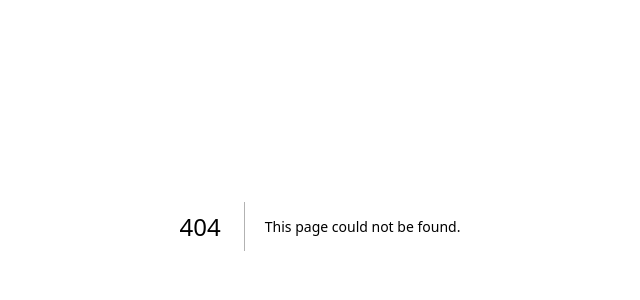
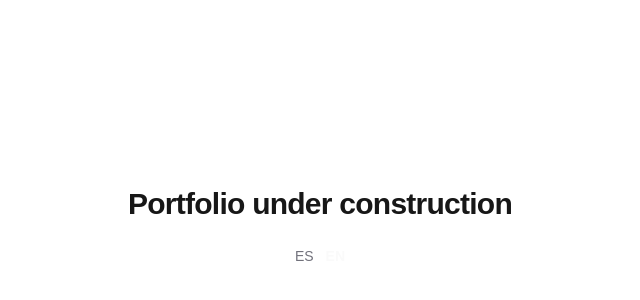
Before and after one commit to cris071198/portafolio-hub, a Next.js app: page /en in a window 1280 px wide. Before the commit this address had no page. Shown: the part 174-474 px from the top of the page, without its empty margins (320-960 px from the left). Built offline with nearby package versions, Linux system fonts and the light colour scheme.

Commit message:
Add route-based i18n (/es, /en) with middleware redirect

```diff
--- /dev/null
+++ b/src/app/[lang]/layout.tsx
@@ -0,0 +1,43 @@
+import type { Metadata } from "next";
+import { Geist, Geist_Mono } from "next/font/google";
+import { notFound } from "next/navigation";
+import { locales, type Locale } from "@/i18n/config";
+import "../globals.css";
+
+const geistSans = Geist({
+  variable: "--font-geist-sans",
+  subsets: ["latin"],
+});
+
+const geistMono = Geist_Mono({
+  variable: "--font-geist-mono",
+  subsets: ["latin"],
+});
+
+export function generateStaticParams() {
+  return locales.map((lang) => ({ lang }));
+}
+
+export const metadata: Metadata = {
+  title: "Cristhian Armas — Portafolio",
+  description: "Hub de proyectos de portafolio",
+};
+
+export default async function RootLayout({
+  children,
+  params,
+}: LayoutProps<"/[lang]">) {
+  const { lang } = await params;
+  if (!locales.includes(lang as Locale)) notFound();
+
+  return (
+    <html
+      lang={lang}
+      className={`${geistSans.variable} ${geistMono.variable} h-full antialiased`}
+    >
+      <body className="min-h-full flex flex-col bg-black text-zinc-50">
+        {children}
+      </body>
+    </html>
+  );
+}
--- /dev/null
+++ b/src/app/[lang]/page.tsx
@@ -0,0 +1,15 @@
+import { locales, type Locale } from "@/i18n/config";
+import { getDictionary } from "@/i18n/dictionaries";
+import { LanguageSwitcher } from "@/components/language-switcher";
+
+export default async function Home({ params }: PageProps<"/[lang]">) {
+  const { lang } = await params;
+  const dict = getDictionary(lang as Locale);
+
+  return (
+    <div className="flex flex-1 flex-col items-center justify-center gap-6 p-16 text-center">
+      <p className="text-3xl font-semibold tracking-tight">{dict.greeting}</p>
+      <LanguageSwitcher locales={locales} currentLang={lang as Locale} />
+    </div>
+  );
+}
--- a/src/app/layout.tsx
+++ /dev/null
@@ -1,29 +0,0 @@
-import type { Metadata } from "next";
-import { Geist, Geist_Mono } from "next/font/google";
-import "./globals.css";
-
-const geistSans = Geist({
-  variable: "--font-geist-sans",
-  subsets: ["latin"],
-});
-
-const geistMono = Geist_Mono({
-  variable: "--font-geist-mono",
-  subsets: ["latin"],
-});
-
-export const metadata: Metadata = {
-  title: "Create Next App",
-  description: "Generated by create next app",
-};
-
-export default function RootLayout({ children }: LayoutProps<"/">) {
-  return (
-    <html
-      lang="en"
-      className={`${geistSans.variable} ${geistMono.variable} h-full antialiased`}
-    >
-      <body className="min-h-full flex flex-col">{children}</body>
-    </html>
-  );
-}
--- a/src/app/page.tsx
+++ /dev/null
@@ -1,69 +0,0 @@
-import Image from "next/image";
-
-export default function Home() {
-  return (
-    <div className="flex flex-col flex-1 items-center justify-center bg-zinc-50 font-sans dark:bg-black">
-      <main className="flex flex-1 w-full max-w-3xl flex-col items-center justify-between py-32 px-16 bg-white dark:bg-black sm:items-start">
-        <Image
-          className="dark:invert h-5 w-[100px]"
-          src="/next.svg"
-          alt="Next.js logo"
-          width={100}
-          height={20}
-          priority
-        />
-        <div className="flex flex-col items-center gap-6 text-center sm:items-start sm:text-left">
-          <h1 className="max-w-xs text-3xl font-semibold leading-10 tracking-tight text-black dark:text-zinc-50">
-            To get started, edit the{" "}
-            <code className="rounded bg-black/[.06] px-1.5 py-0.5 font-mono text-[0.9em] dark:bg-white/[.08]">
-              page.tsx
-            </code>{" "}
-            file.
-          </h1>
-          <p className="max-w-md text-lg leading-8 text-zinc-600 dark:text-zinc-400">
-            Looking for a starting point or more instructions? Head over to{" "}
-            <a
-              href="https://vercel.com/templates?framework=next.js&utm_source=create-next-app&utm_medium=appdir-template-tw&utm_campaign=create-next-app"
-              className="font-medium text-zinc-950 dark:text-zinc-50"
-            >
-              Templates
-            </a>{" "}
-            or the{" "}
-            <a
-              href="https://nextjs.org/learn?utm_source=create-next-app&utm_medium=appdir-template-tw&utm_campaign=create-next-app"
-              className="font-medium text-zinc-950 dark:text-zinc-50"
-            >
-              Learning
-            </a>{" "}
-            center.
-          </p>
-        </div>
-        <div className="flex flex-col gap-4 text-base font-medium sm:flex-row">
-          <a
-            className="flex h-12 w-full items-center justify-center gap-2 rounded-full bg-foreground px-5 text-background transition-colors hover:bg-[#383838] dark:hover:bg-[#ccc] md:w-[158px]"
-            href="https://vercel.com/new?utm_source=create-next-app&utm_medium=appdir-template-tw&utm_campaign=create-next-app"
-            target="_blank"
-            rel="noopener noreferrer"
-          >
-            <Image
-              className="dark:invert h-[14px] w-4"
-              src="/vercel.svg"
-              alt="Vercel logomark"
-              width={16}
-              height={14}
-            />
-            Deploy Now
-          </a>
-          <a
-            className="flex h-12 w-full items-center justify-center rounded-full border border-solid border-black/[.08] px-5 transition-colors hover:border-transparent hover:bg-black/[.04] dark:border-white/[.145] dark:hover:bg-[#1a1a1a] md:w-[158px]"
-            href="https://nextjs.org/docs?utm_source=create-next-app&utm_medium=appdir-template-tw&utm_campaign=create-next-app"
-            target="_blank"
-            rel="noopener noreferrer"
-          >
-            Documentation
-          </a>
-        </div>
-      </main>
-    </div>
-  );
-}
--- /dev/null
+++ b/src/components/language-switcher.tsx
@@ -0,0 +1,43 @@
+"use client";
+
+import Link from "next/link";
+import { usePathname } from "next/navigation";
+import type { Locale } from "@/i18n/config";
+
+const labels: Record<Locale, string> = {
+  es: "ES",
+  en: "EN",
+};
+
+export function LanguageSwitcher({
+  locales,
+  currentLang,
+}: {
+  locales: readonly Locale[];
+  currentLang: Locale;
+}) {
+  const pathname = usePathname() ?? `/${currentLang}`;
+  const rest = pathname.slice(`/${currentLang}`.length);
+
+  return (
+    <nav aria-label="Selector de idioma" className="flex gap-3 text-sm">
+      {locales.map((locale) => {
+        const isCurrent = locale === currentLang;
+        return (
+          <Link
+            key={locale}
+            href={`/${locale}${rest}`}
+            aria-current={isCurrent ? "true" : undefined}
+            className={
+              isCurrent
+                ? "font-semibold text-zinc-50"
+                : "text-zinc-500 hover:text-zinc-200"
+            }
+          >
+            {labels[locale]}
+          </Link>
+        );
+      })}
+    </nav>
+  );
+}
--- /dev/null
+++ b/src/i18n/config.ts
@@ -0,0 +1,3 @@
+export const locales = ["es", "en"] as const;
+export type Locale = (typeof locales)[number];
+export const defaultLocale: Locale = "es";
--- /dev/null
+++ b/src/i18n/dictionaries.ts
@@ -0,0 +1,16 @@
+import type { Locale } from "./config";
+
+const dictionaries = {
+  es: {
+    greeting: "Portafolio en construcción",
+    switchToLabel: "English",
+  },
+  en: {
+    greeting: "Portfolio under construction",
+    switchToLabel: "Español",
+  },
+} satisfies Record<Locale, Record<string, string>>;
+
+export function getDictionary(locale: Locale) {
+  return dictionaries[locale];
+}
--- /dev/null
+++ b/src/middleware.ts
@@ -0,0 +1,19 @@
+import { NextResponse, type NextRequest } from "next/server";
+import { defaultLocale, locales } from "@/i18n/config";
+
+export function middleware(request: NextRequest) {
+  const { pathname } = request.nextUrl;
+
+  const hasLocale = locales.some(
+    (locale) => pathname === `/${locale}` || pathname.startsWith(`/${locale}/`)
+  );
+  if (hasLocale) return NextResponse.next();
+
+  const url = request.nextUrl.clone();
+  url.pathname = `/${defaultLocale}${pathname}`;
+  return NextResponse.redirect(url);
+}
+
+export const config = {
+  matcher: ["/((?!_next|api|favicon.ico|.*\\..*).*)"],
+};
```
